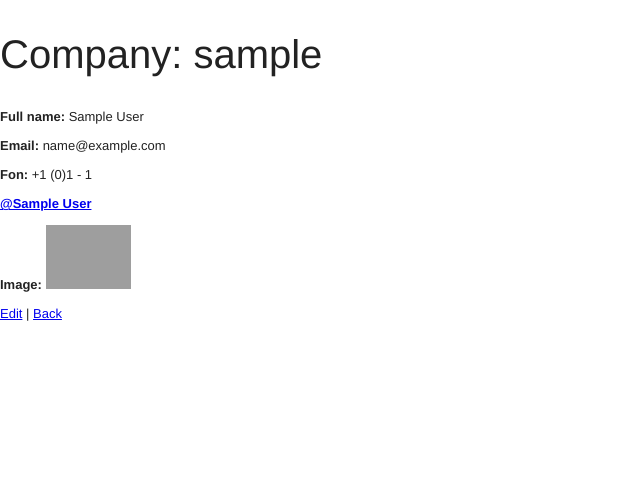
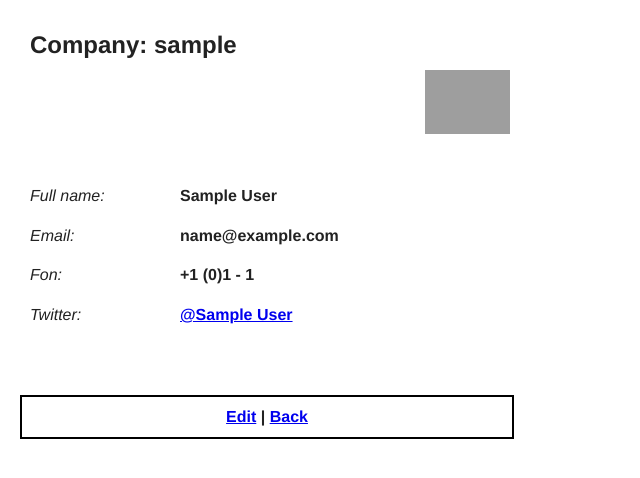
Before and after one commit to mediafinger/rails_presenter_with_draper, a Rails app: page /customers/1 in a window 1280 px wide. Shown: the top 478 px of the page, without its empty margins (0-640 px from the left). Run offline with Rails 7, Linux system fonts and the light colour scheme; tables that the repository leaves empty hold one stand-in row (values such as "Sample post"); grey boxes are pictures that could not be loaded.

Commit message:
Add customer.css

```diff
--- a/app/helpers/customers_helper.rb
+++ b/app/helpers/customers_helper.rb
@@ -8,4 +8,12 @@ module CustomersHelper
     link_to "@" + name, "http://twitter.com/#!/#{name}"
   end
 
+  def customer_image(customer)
+    if customer.image.present?
+      customer.image
+    else
+      "rails.png"
+    end
+  end
+
 end
--- a/app/views/customers/show.html.haml
+++ b/app/views/customers/show.html.haml
@@ -1,26 +1,29 @@
-%p#notice= notice
 
-- if @customer.is_company
-  %h2= "Company: " + @customer.username
-- else
-  %h2= "User: " + @customer.username
+.cus_bit
 
-%p
-  %b Full name:
-  = @customer.first_name + " " +  @customer.last_name
-%p
-  %b Email:
-  = @customer.is_company ? @customer.email : "N / A"
-%p
-  %b Fon:
-  = format_phone_number(@customer.fon_country, @customer.fon_city, @customer.fon)
-%p
-  %b= @customer.twitter_name.present? ? twitter_link(@customer.twitter_name) : "N / A"
+  .cus_head
+    - if @customer.is_company
+      = "Company: " + @customer.username
+    - else
+      = "User: " + @customer.username
 
-%p
-  %b Image:
-  = image_tag(@customer.image, :height => '64') if @customer.image.present?
+    .cus_img
+      = image_tag(customer_image(@customer), :height => '64')
 
-= link_to 'Edit', edit_customer_path(@customer)
-\|
-= link_to 'Back', customers_path
+  %dl
+    %dt Full name:
+    %dd= @customer.first_name + " " +  @customer.last_name
+
+    %dt Email:
+    %dd= @customer.is_company ? @customer.email : "N / A"
+
+    %dt Fon:
+    %dd= format_phone_number(@customer.fon_country, @customer.fon_city, @customer.fon)
+
+    %dt Twitter:
+    %dd= @customer.twitter_name.present? ? twitter_link(@customer.twitter_name) : "N / A"
+
+.cus_nav
+  = link_to 'Edit', edit_customer_path(@customer)
+  \|
+  = link_to 'Back', customers_path
--- a/app/views/layouts/application.html.erb
+++ b/app/views/layouts/application.html.erb
@@ -4,7 +4,7 @@
   <title>Rails Presenter with Draper</title>
   <%= stylesheet_link_tag "scaffold.css" %>
   <%= stylesheet_link_tag "boilerplate.css" %>
-  <%= javascript_include_tag :defaults %>
+  <%= stylesheet_link_tag "customer.css" %>
   <%= csrf_meta_tag %>
 </head>
 <body>
--- a/public/stylesheets/boilerplate.css
+++ b/public/stylesheets/boilerplate.css
@@ -97,7 +97,7 @@ sub { bottom: -0.25em; }
    ========================================================================== */
 
 ul, ol { margin: 1em 0; padding: 0 0 0 40px; }
-dd { margin: 0 0 0 40px; }
+/* dd { margin: 0 0 0 40px; } */
 nav ul, nav ol { list-style: none; margin: 0; padding: 0; }
 
 
--- /dev/null
+++ b/public/stylesheets/customer.css
@@ -0,0 +1,51 @@
+/* CSS Styles for the Customer view */
+
+
+.cus_bit {
+  font-size: 12pt;
+  width: 450px;
+  padding: 10px;
+  margin: 10px;
+}
+
+.cus_head {
+  font-size: 18pt;
+  font-weight: bold;
+  padding: 10px;
+  padding-bottom: 10px;
+}
+
+.cus_img {
+  width: 450px;
+  text-align: right;
+  padding: 10px;
+  margin: 0 0 0 20px;
+}
+
+.cus_nav {
+  font-size: 12pt;
+  font-weight: bold;
+  width: 470px;
+  text-align: center;
+  border: 2px solid black;
+  padding: 10px;
+  margin: 0 0 0 20px;
+}
+
+dl {
+  margin-bottom: 40px;
+}
+
+dl dt {
+  font-style: italic;
+  float: left;
+  margin-right: 20px;
+  padding: 10px;
+  width: 120px;
+}
+
+dl dd {
+  font-weight: bold;
+  padding: 10px;
+  margin: 0 0 0 20px;
+}
```
